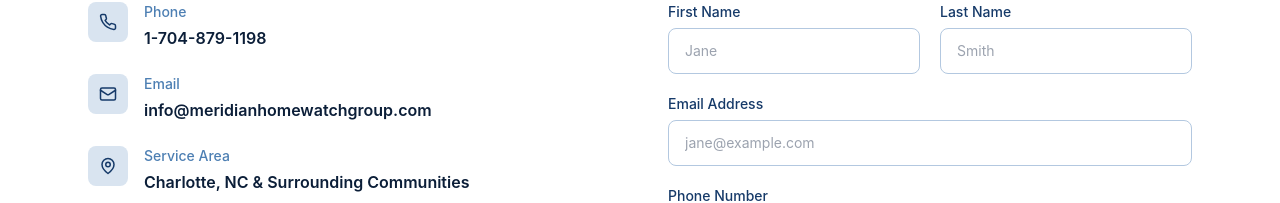
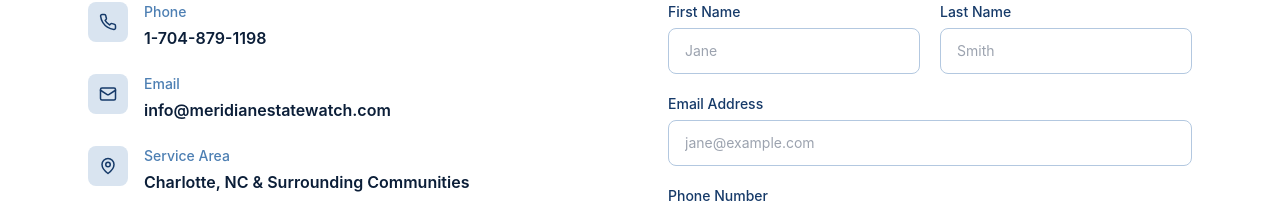
Before and after one commit to sethlaws/meridian-estate-watch, a Next.js app: page /contact in a window 1280 px wide. Shown: the part 558-761 px from the top of the page. Built offline with nearby package versions, Linux system fonts and the light colour scheme.

Commit message:
Update Get in Touch email to info@meridianestatewatch.com

```diff
--- a/app/contact/page.tsx
+++ b/app/contact/page.tsx
@@ -62,10 +62,10 @@
                     Email
                   </p>
                   <a
-                    href="mailto:info@meridianhomewatchgroup.com"
+                    href="mailto:info@meridianestatewatch.com"
                     className="text-navy-900 font-semibold hover:text-gold-600 transition-colors"
                   >
-                    info@meridianhomewatchgroup.com
+                    info@meridianestatewatch.com
                   </a>
                 </div>
               </div>
```
